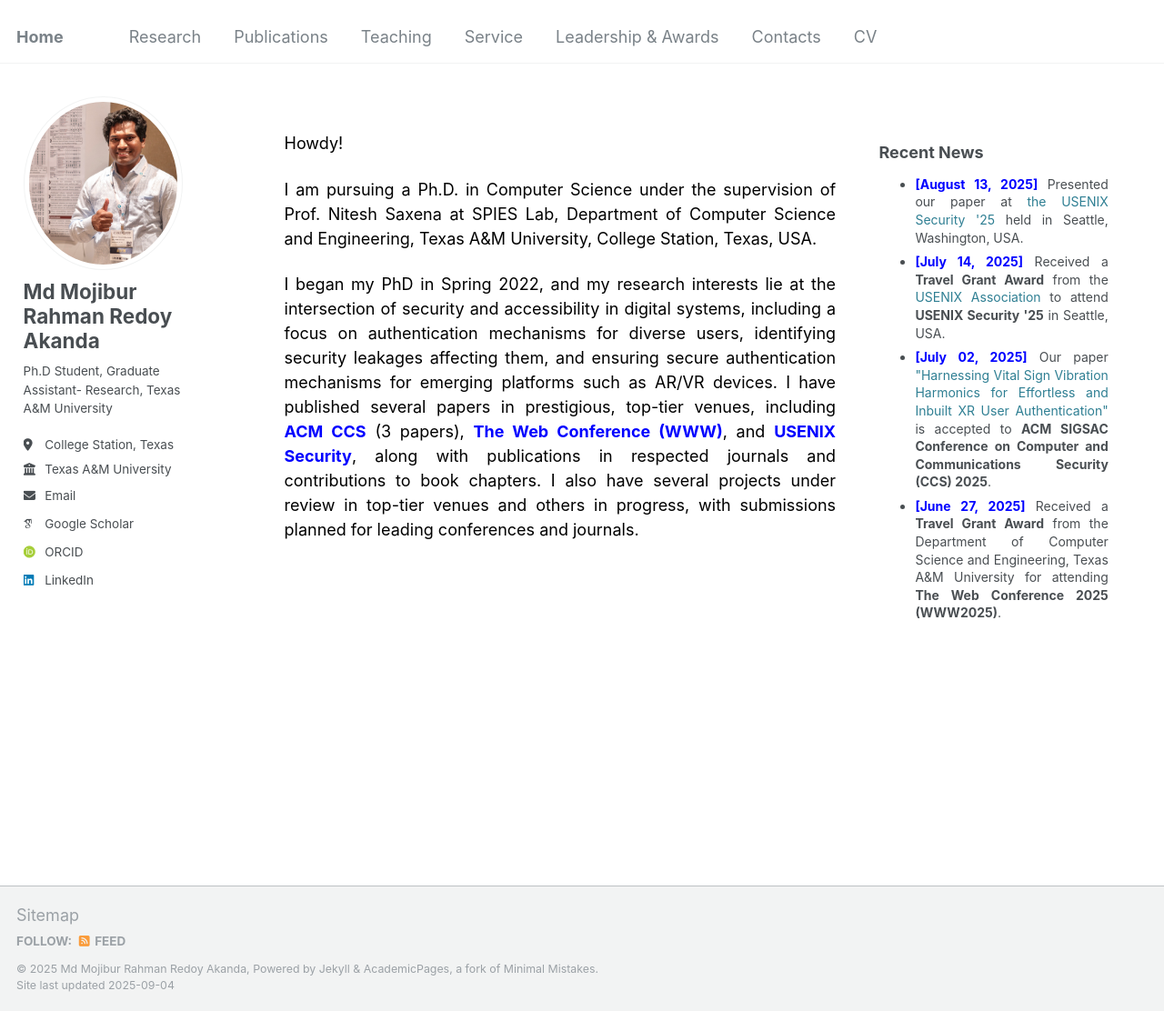
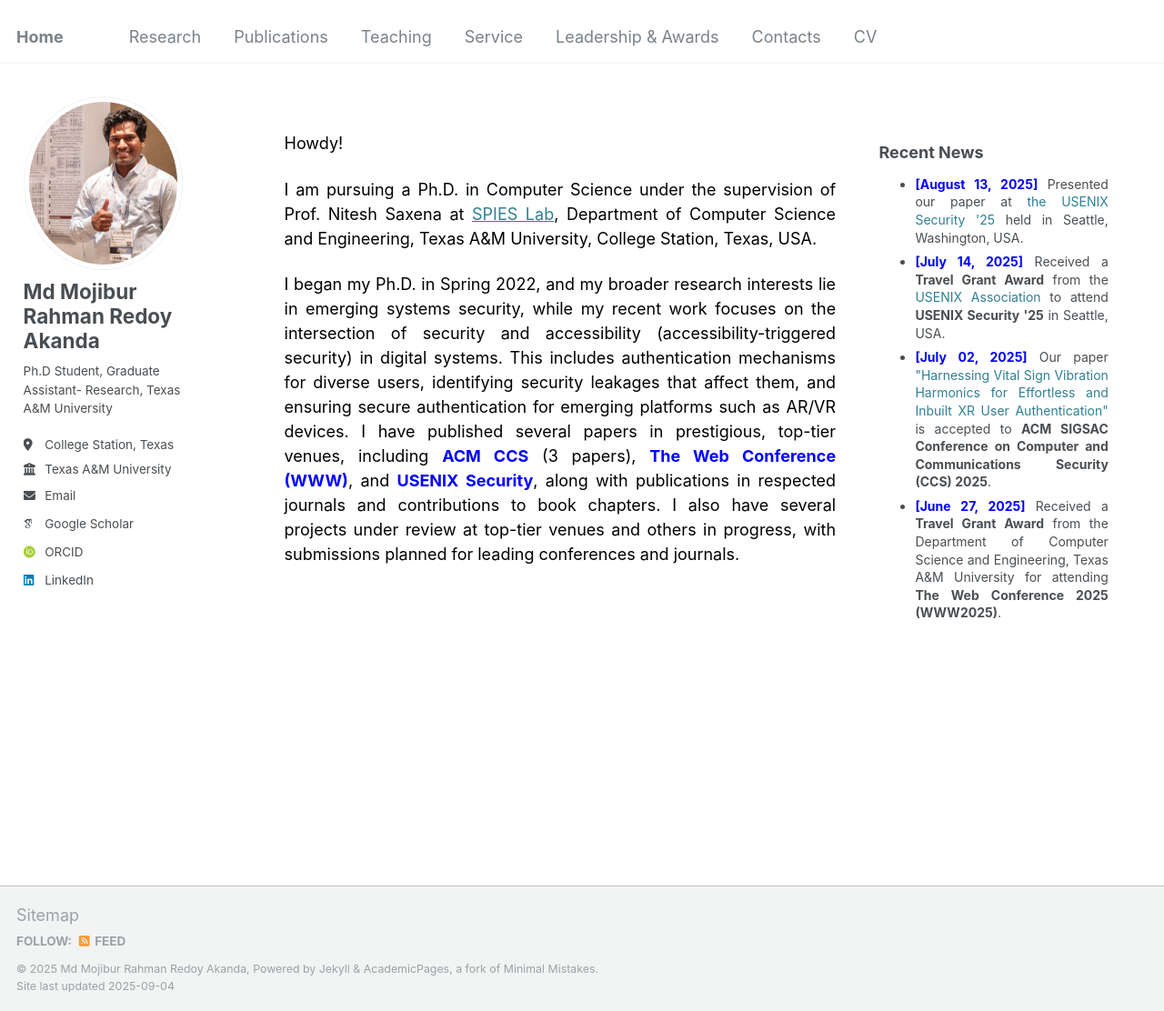
Before and after one commit to redoyakanda/redoyakanda.github.io, a Jekyll site: the page built from _pages/about.md, in a window 1280 px wide and 1112 px high. Shown: the whole window at 91% size. Built offline with Jekyll 4.4.1, drawn with Linux system fonts in a browser that asks for light colours; some web fonts are replaced.

Commit message:
Update about.md

```diff
--- a/_pages/about.md
+++ b/_pages/about.md
@@ -19,10 +19,10 @@ redirect_from:
   <p>Howdy!</p>
 
   <p>
-    I am pursuing a Ph.D. in Computer Science under the supervision of Prof. Nitesh Saxena at SPIES Lab, Department of Computer Science and Engineering, Texas A&M University, College Station, Texas, USA.
+I am pursuing a Ph.D. in Computer Science under the supervision of Prof. Nitesh Saxena at <a href="https://spies.engr.tamu.edu/" target="_blank">SPIES Lab</a>, Department of Computer Science and Engineering, Texas A&M University, College Station, Texas, USA.
   </p>
 
   <p>
-    I began my PhD in Spring 2022, and my research interests lie at the intersection of security and accessibility in digital systems, including a focus on authentication mechanisms for diverse users, identifying security leakages affecting them, and ensuring secure authentication mechanisms for emerging platforms such as AR/VR devices. I have published several papers in prestigious, top-tier venues, including <b style="color:blue;">ACM CCS</b> (3 papers), <b style="color:blue;">The Web Conference (WWW)</b>, and <b style="color:blue;">USENIX Security</b>, along with publications in respected journals and contributions to book chapters. I also have several projects under review in top-tier venues and others in progress, with submissions planned for leading conferences and journals.
+    I began my Ph.D. in Spring 2022, and my broader research interests lie in emerging systems security, while my recent work focuses on the intersection of security and accessibility (accessibility-triggered security) in digital systems. This includes authentication mechanisms for diverse users, identifying security leakages that affect them, and ensuring secure authentication for emerging platforms such as AR/VR devices. I have published several papers in prestigious, top-tier venues, including <b style="color:blue;">ACM CCS</b> (3 papers), <b style="color:blue;">The Web Conference (WWW)</b>, and <b style="color:blue;">USENIX Security</b>, along with publications in respected journals and contributions to book chapters. I also have several projects under review at top-tier venues and others in progress, with submissions planned for leading conferences and journals.
   </p>
 </div>
```
